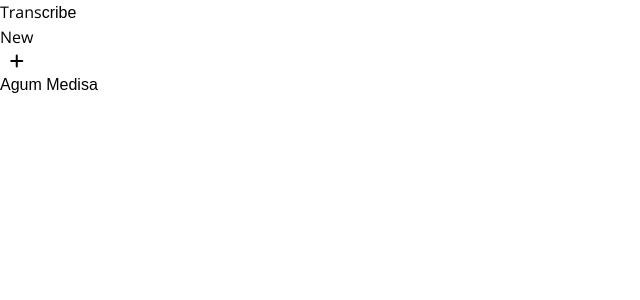
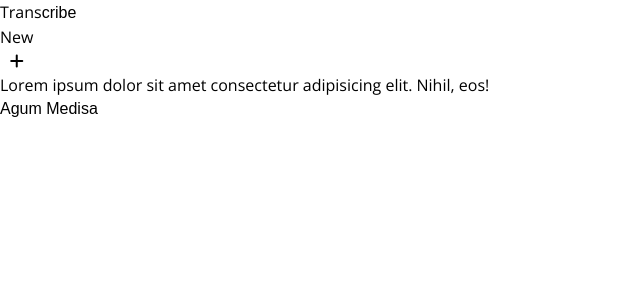
Before and after one commit to agummds/ml-react-app, a React (Vite) app: page / in a window 1280 px wide. Shown: the top 300 px of the page, without its empty margins (0-640 px from the left). Built offline with nearby package versions, Linux system fonts and the light colour scheme.

Commit message:
menambahkan style

```diff
--- a/src/App.jsx
+++ b/src/App.jsx
@@ -4,15 +4,15 @@ function App() {
   return (
     <div className='flex flex-col p-4 max-w-[1000px] mx-auto w-full'>
       <section className='min-h-screen flex flex-col'>
-        <header className='flex item-center justify-between gp-6'>
+        <header className='flex item-center justify-between gp-6 p-4'>
         <h1><span className='text-red-400'>Trans</span>cribe</h1>
-        <button className='flex item-center gap-1'>
+        <button className='flex items-center gap-1'>
           <p>New</p>
           <i className="fa-solid fa-plus"></i>
         </button>
         </header>
-        <main className='flex-1'>
-
+        <main className='flex-1 p-4 flex flex-col justify-center'>
+        Lorem ipsum dolor sit amet consectetur adipisicing elit. Nihil, eos!
         </main>
       </section>
     <h1 className='text-green-400'>Agum Medisa</h1>
```
